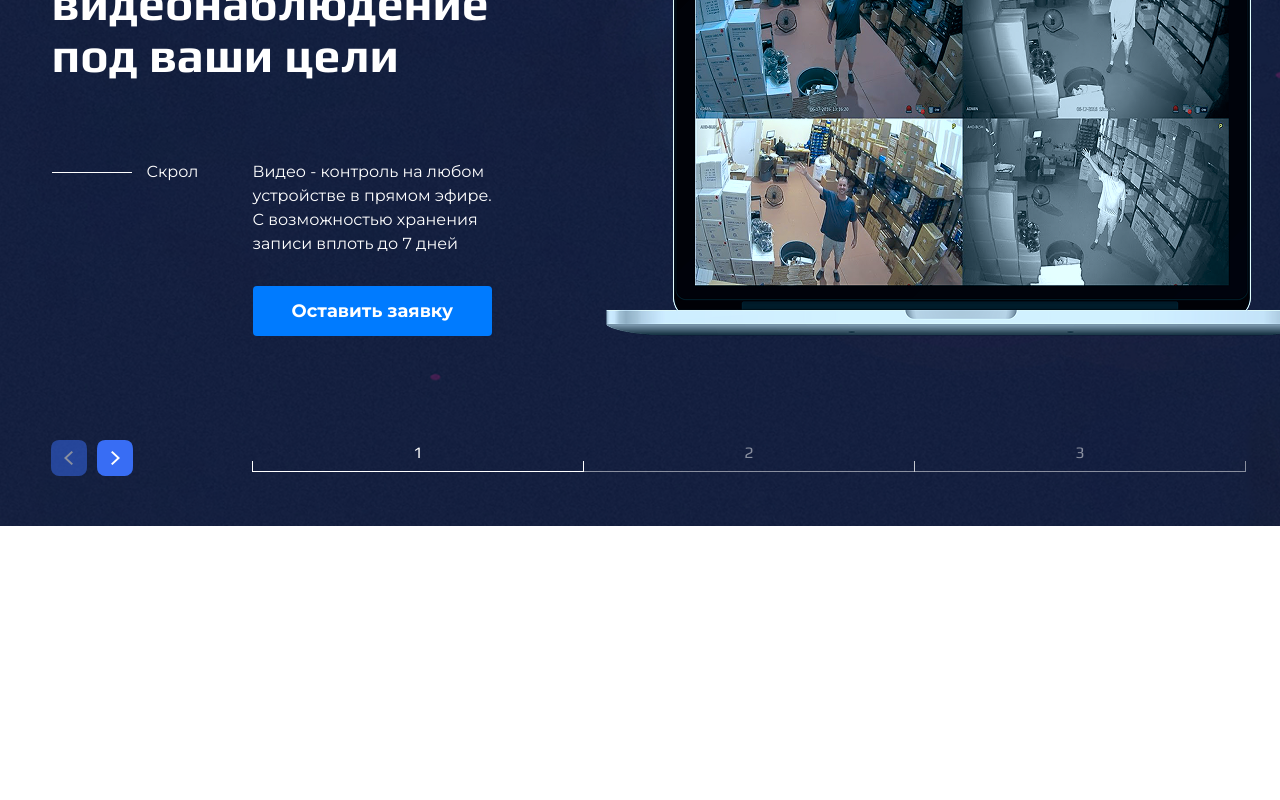
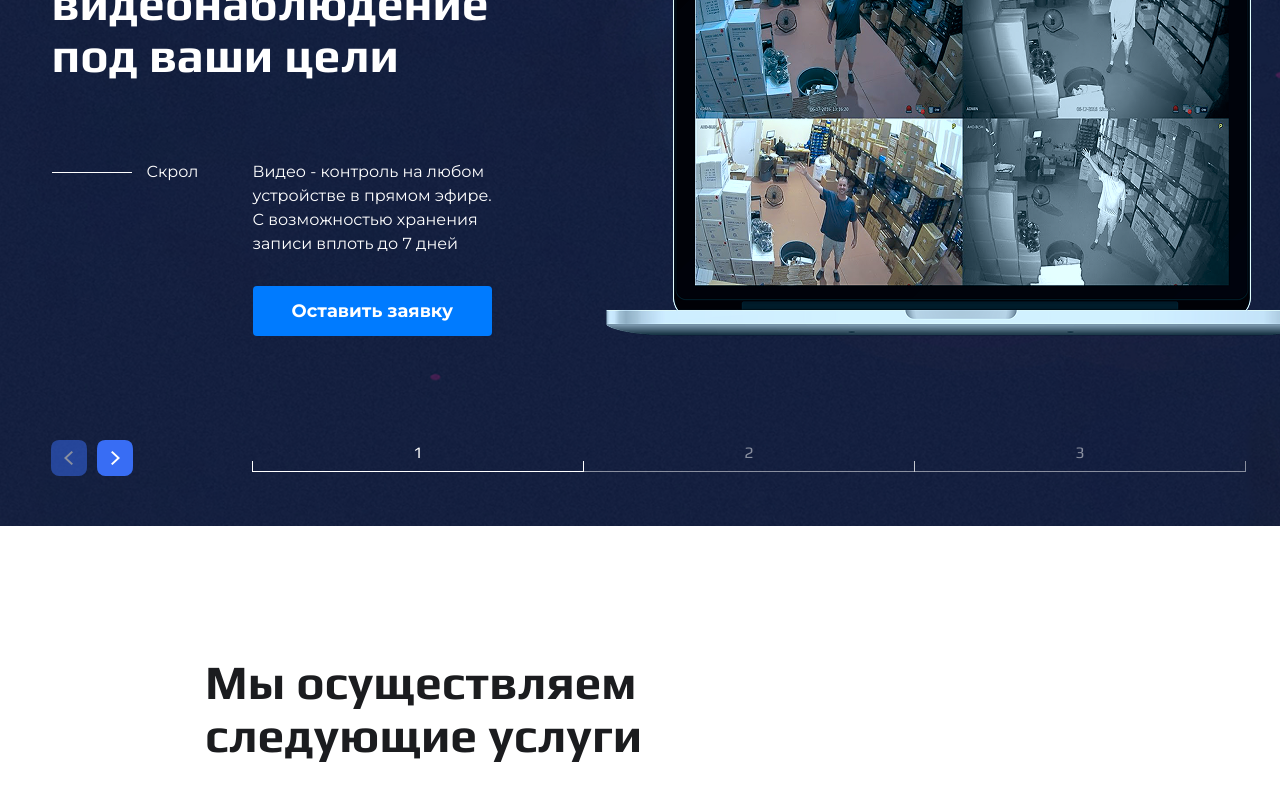
Before and after one commit to EgorEzhkov/camProject, a React (Vite) app: page / in a window 1280 px wide. Shown: the part 264-1064 px from the top of the page. Before the commit the page ends 800 px from the top, so only its background shows below. Built offline with nearby package versions, Linux system fonts and the light colour scheme.

Commit message:
start next section

```diff
--- a/src/App.tsx
+++ b/src/App.tsx
@@ -1,11 +1,13 @@
 import "./App.css";
 import Header from "./components/Header/Header";
+import ServisecSection from "./components/ServisecSection/ServisecSection";
 import WelcomeSection from "./components/WelcomeSection/WelcomeSection";
 function App() {
   return (
     <>
       <Header></Header>
       <WelcomeSection></WelcomeSection>
+      <ServisecSection></ServisecSection>
     </>
   );
 }
--- /dev/null
+++ b/src/components/ServisecSection/ServisecSection.module.css
@@ -0,0 +1,15 @@
+.mainContainer {
+  padding: 130px 0;
+  height: 1000px;
+  background-color: white;
+}
+
+.titleContainer {
+  width: 442px;
+  position: relative;
+  margin-left: 205px;
+}
+
+.title {
+  position: absolute;
+}
--- /dev/null
+++ b/src/components/ServisecSection/ServisecSection.tsx
@@ -0,0 +1,18 @@
+import Title from "../../ui/Title/Title";
+import styles from "./ServisecSection.module.css";
+
+const ServisecSection = () => {
+  return (
+    <>
+      <div className={styles.mainContainer}>
+        <div className={styles.titleContainer}>
+          <div className={styles.title}>
+            <Title color="black">Мы осуществляем следующие услуги</Title>
+          </div>
+        </div>
+      </div>
+    </>
+  );
+};
+
+export default ServisecSection;
--- /dev/null
+++ b/src/ui/Title/Title.module.css
@@ -0,0 +1,9 @@
+.title {
+  font-size: 48px;
+  font-family: "Play", "Courier New", Courier, monospace;
+  line-height: 110%;
+  font-weight: bold;
+  margin: 0;
+  width: 100%;
+  text-align: start;
+}
--- /dev/null
+++ b/src/ui/Title/Title.tsx
@@ -0,0 +1,21 @@
+import type React from "react";
+import styles from "./Title.module.css";
+import type { FC } from "react";
+
+interface TitleProps {
+  children: React.ReactNode;
+  color: "black" | "white";
+}
+
+const Title: FC<TitleProps> = ({ children, color = "black" }) => {
+  return (
+    <h1
+      className={styles.title}
+      style={{ color: color === "black" ? "#1B1C1F" : color }}
+    >
+      {children}
+    </h1>
+  );
+};
+
+export default Title;
```
